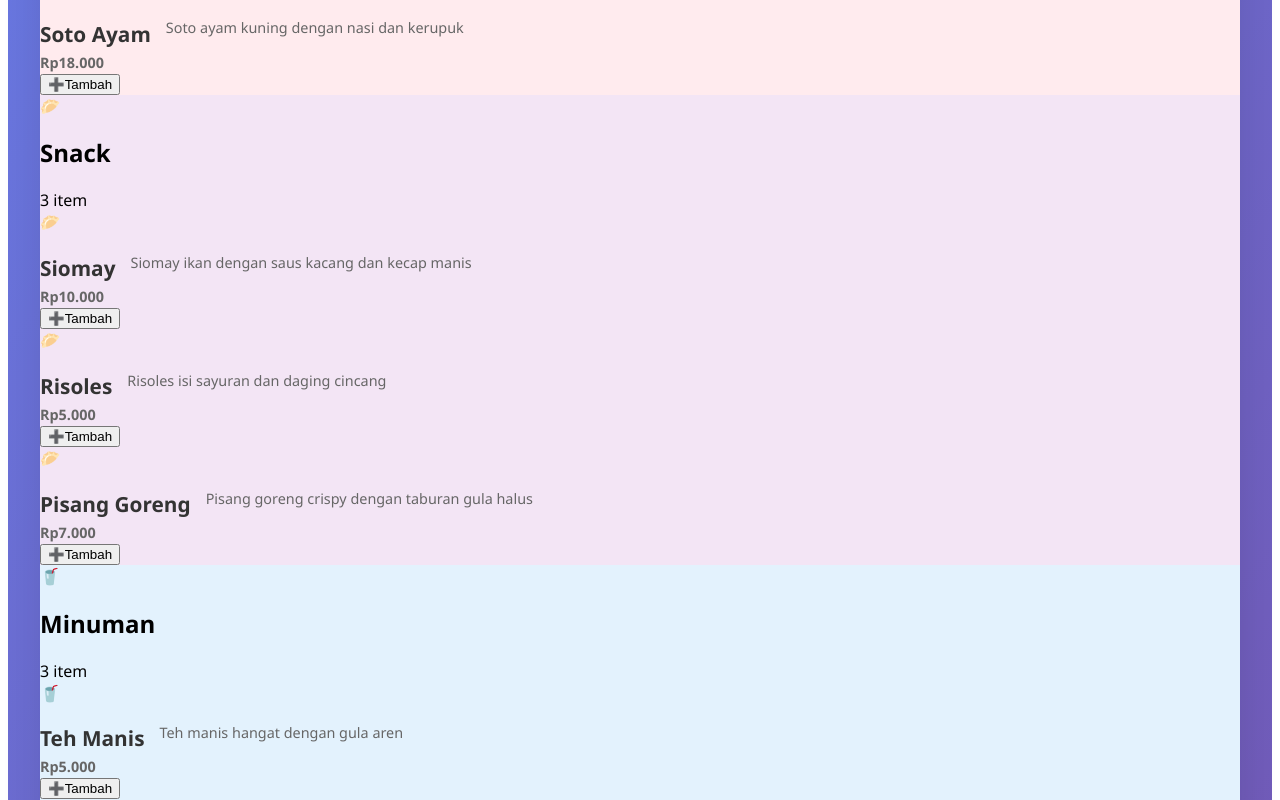
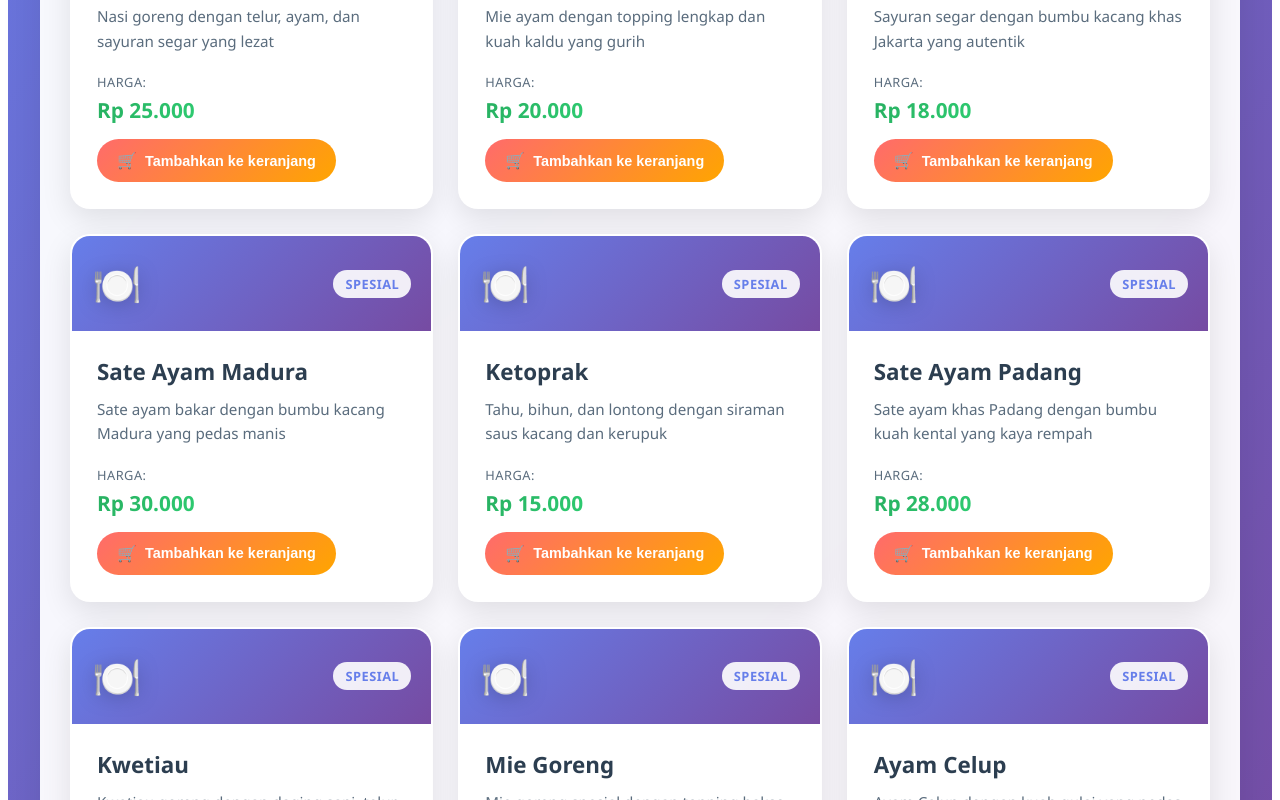
Before and after one commit to irsyadelfikri/pertemuan-10-pbk, a Vue app: page /menu in a window 1280 px wide. Shown: the part 680-1480 px from the top of the page. Built offline with nearby package versions, Linux system fonts and the light colour scheme; data requests are answered from the project's data file.

Commit message:
Menambahkan API, Pinia State, Vitest

```diff
--- /dev/null
+++ b/db.json
@@ -0,0 +1,67 @@
+{
+  "foods": [
+    {
+      "id": 1,
+      "name": "Nasi Goreng Spesial",
+      "description": "Nasi goreng dengan telur, ayam, dan sayuran segar yang lezat",
+      "price": 25000,
+      "category": "spesial"
+    },
+    {
+      "id": 2,
+      "name": "Mie Ayam Premium",
+      "description": "Mie ayam dengan topping lengkap dan kuah kaldu yang gurih",
+      "price": 20000,
+      "category": "spesial"
+    },
+    {
+      "id": 3,
+      "name": "Gado-Gado Jakarta",
+      "description": "Sayuran segar dengan bumbu kacang khas Jakarta yang autentik",
+      "price": 18000,
+      "category": "spesial"
+    },
+    {
+      "id": 4,
+      "name": "Sate Ayam Madura",
+      "description": "Sate ayam bakar dengan bumbu kacang Madura yang pedas manis",
+      "price": 30000,
+      "category": "spesial"
+    },
+    {
+      "id": 5,
+      "name": "Ketoprak",
+      "description": "Tahu, bihun, dan lontong dengan siraman saus kacang dan kerupuk",
+      "price": 15000,
+      "category": "spesial"
+    },
+    {
+      "id": 6,
+      "name": "Sate Ayam Padang",
+      "description": "Sate ayam khas Padang dengan bumbu kuah kental yang kaya rempah",
+      "price": 28000,
+      "category": "spesial"
+    },
+    {
+      "id": 7,
+      "name": "Kwetiau",
+      "description": "Kwetiau goreng dengan daging sapi, telur, dan sayuran",
+      "price": 22000,
+      "category": "spesial"
+    },
+    {
+      "id": 8,
+      "name": "Mie Goreng",
+      "description": "Mie goreng spesial dengan topping bakso dan ayam",
+      "price": 18000,
+      "category": "spesial"
+    },
+    {
+      "id": 9,
+      "name": "Ayam Celup",
+      "description": "Ayam Celup dengan kuah gulai yang pedas dan nikmat",
+      "price": 10000,
+      "category": "spesial"
+    }
+  ]
+}
--- a/src/main.js
+++ b/src/main.js
@@ -1,5 +1,12 @@
 import { createApp } from 'vue'
 import App from './App.vue'
 import router from './router'
+import { createPinia } from 'pinia'
 
-createApp(App).use(router).mount('#app')
+const app = createApp(App)
+const pinia = createPinia()
+
+app.use(router)
+app.use(pinia) // ⬅️ HARUS ADA INI
+
+app.mount('#app')
--- /dev/null
+++ b/src/stores/user.js
@@ -0,0 +1,16 @@
+// stores/user.js
+import { defineStore } from 'pinia'
+
+export const useUserStore = defineStore('user', {
+  state: () => ({
+    currentUser: null
+  }),
+  actions: {
+    login(user) {
+      this.currentUser = user
+    },
+    logout() {
+      this.currentUser = null
+    }
+  }
+})
--- a/src/views/Login.vue
+++ b/src/views/Login.vue
@@ -60,18 +60,24 @@
 <script setup>
 import { ref } from 'vue'
 import { useRouter } from 'vue-router'
+import { useUserStore } from '../stores/user' // ✅ Tambahan: import store
 import '../css/login.css'
+console.log('Login.vue berhasil dimuat')
 
 const email = ref('')
 const password = ref('')
 const errorMessage = ref('')
 const router = useRouter()
 
+const userStore = useUserStore() // ✅ Tambahan: inisialisasi store
+
 const handleLogin = () => {
   const users = JSON.parse(localStorage.getItem('users')) || []
   const user = users.find(u => u.email === email.value && u.password === password.value)
+
   if (user) {
     localStorage.setItem('currentUser', JSON.stringify(user))
+    userStore.login(user) // ✅ Tambahan: simpan user ke Pinia
     router.push('/')
   } else {
     errorMessage.value = 'Email atau password salah.'
--- a/src/views/Menu.vue
+++ b/src/views/Menu.vue
@@ -17,32 +17,6 @@
           </router-link>
         </div>
       </div>
-
-      <!-- Kategori Menu -->
-      <MenuCategory
-        title="Makanan Berat"
-        :items="heavyMeals"
-        icon="🍛"
-        class="category-heavy"
-        @add-to-cart="addToCart"
-      />
-
-      <MenuCategory
-        title="Snack"
-        :items="snacks"
-        icon="🥟"
-        class="category-snack"
-        @add-to-cart="addToCart"
-      />
-
-      <MenuCategory
-        title="Minuman"
-        :items="drinks"
-        icon="🥤"
-        class="category-drink"
-        @add-to-cart="addToCart"
-      />
-
       <!-- Food List Section -->
       <div class="food-list-section">
         <div class="section-header">
@@ -124,36 +98,7 @@ export default {
       ],
 
       // Data untuk food list spesial
-      foodList: [
-        {
-          id: 1,
-          name: 'Nasi Goreng Spesial',
-          description: 'Nasi goreng dengan telur, ayam, dan sayuran segar yang lezat',
-          price: 25000,
-          category: 'spesial'
-        },
-        {
-          id: 2,
-          name: 'Mie Ayam Premium',
-          description: 'Mie ayam dengan topping lengkap dan kuah kaldu yang gurih',
-          price: 20000,
-          category: 'spesial'
-        },
-        {
-          id: 3,
-          name: 'Gado-Gado Jakarta',
-          description: 'Sayuran segar dengan bumbu kacang khas Jakarta yang autentik',
-          price: 18000,
-          category: 'spesial'
-        },
-        {
-          id: 4,
-          name: 'Sate Ayam Madura',
-          description: 'Sate ayam bakar dengan bumbu kacang Madura yang pedas manis',
-          price: 30000,
-          category: 'spesial'
-        }
-      ],
+      foodList: [],
 
       // Notification state
       showNotification: false,
@@ -168,22 +113,17 @@ export default {
   },
   methods: {
     addToCart(item) {
-      // Pastikan item memiliki ID yang unik
       if (!item.id) {
         item.id = `item_${Date.now()}_${Math.random().toString(36).substr(2, 9)}`;
       }
 
       let cart = this.getCart();
-
-      // Check if item already exists in cart
       const existingItemIndex = cart.findIndex(cartItem => cartItem.id === item.id);
 
       if (existingItemIndex !== -1) {
-        // Item sudah ada, tambah quantity
         cart[existingItemIndex].quantity = (cart[existingItemIndex].quantity || 1) + 1;
         this.showCartNotification(`${item.name} (${cart[existingItemIndex].quantity}x) sudah di keranjang!`);
       } else {
-        // Item baru, tambah ke cart
         const cartItem = {
           id: item.id,
           name: item.name,
@@ -198,23 +138,18 @@ export default {
       }
 
       this.saveCart(cart);
-
-      // Emit event untuk update global state jika ada
       this.$emit('cart-updated', cart);
     },
 
     getCart() {
-      // Menggunakan window.cartData sebagai pengganti localStorage
       if (!window.cartData) {
         window.cartData = [];
       }
-      return [...window.cartData]; // Return copy untuk menghindari mutasi langsung
+      return [...window.cartData];
     },
 
     saveCart(cart) {
       window.cartData = cart;
-
-      // Juga simpan ke localStorage jika tersedia (untuk penggunaan di luar artifact)
       if (typeof Storage !== 'undefined') {
         try {
           localStorage.setItem('foodCart', JSON.stringify(cart));
@@ -233,7 +168,6 @@ export default {
       }, 4000);
     },
 
-    // Method untuk load cart dari localStorage jika tersedia
     loadCartFromStorage() {
       if (typeof Storage !== 'undefined') {
         try {
@@ -245,12 +179,23 @@ export default {
           console.log('Error loading cart from localStorage:', error);
         }
       }
+    },
+
+    // ✅ Tambahan: Ambil data dari API dan gabungkan ke foodList
+    async fetchFoodFromAPI() {
+      try {
+        const res = await fetch('http://localhost:3000/foods')
+        const data = await res.json()
+        this.foodList = [...this.foodList, ...data]
+      } catch (error) {
+        console.error('Gagal mengambil data dari API:', error)
+      }
     }
   },
 
   mounted() {
-    // Load cart data saat component dimount
-    this.loadCartFromStorage();
+    this.loadCartFromStorage()
+    this.fetchFoodFromAPI() // ✅ Tambahan: ambil data dari json-server
   }
 }
 </script>
```
Also changed, not shown: package.json (+5 -2 lines), src/App.vue (line endings or trailing spaces), src/router/index.js (line endings or trailing spaces), 2 other files (tests, documents, lock files or other folders).
